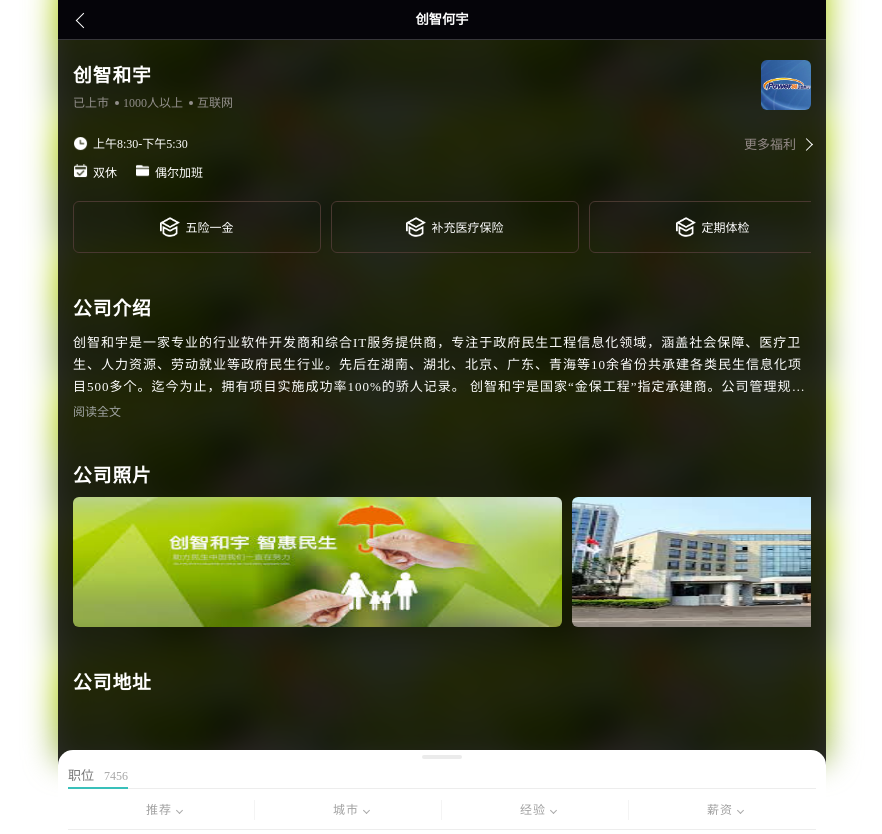
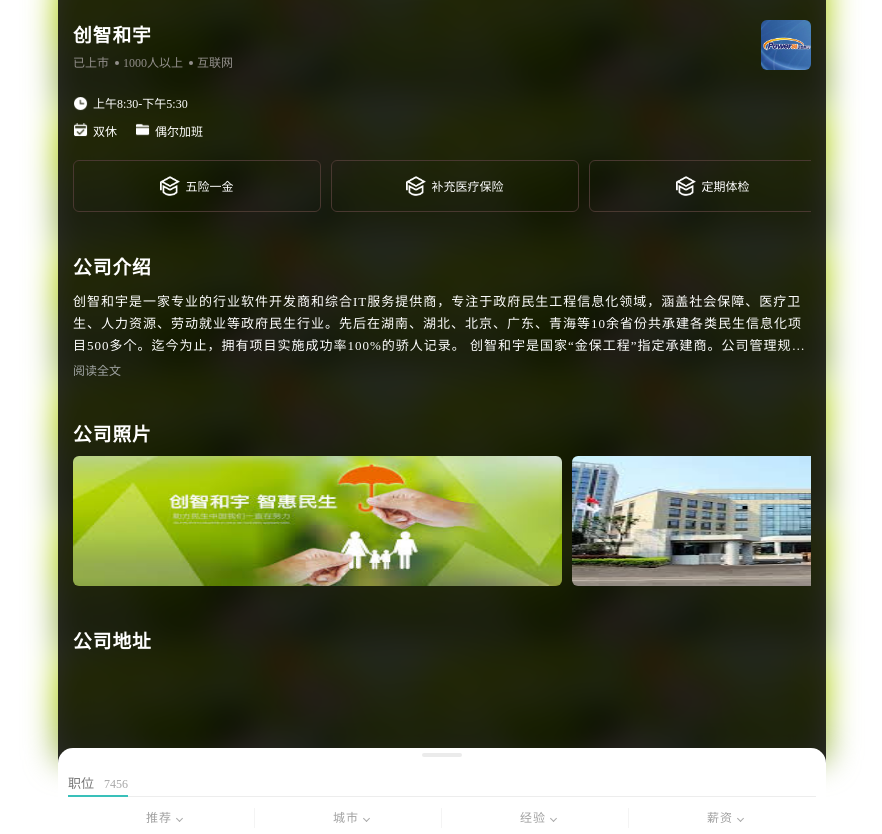
Before and after one commit to qdyl/2020_0508Interview, a plain HTML site: page 公司页面/company.html in a window 1280 px wide. Shown: the top 834 px of the page, without its empty margins (198-1080 px from the left). Drawn offline with Linux system fonts and the light colour scheme; a script that the page names is missing; files whose address does not match are found by name.

Commit message:
5.09下午提交文件，14:24

```diff
--- a/公司页面/company.html
+++ b/公司页面/company.html
@@ -13,11 +13,6 @@
 </head>
 
 <body>
-  <!-- 一、头部 -->
-  <header class="back-header">
-    <i class="back-icon" onclick="history.go(-1)"></i>
-    <h5 class="header-title">创智何宇</h5>
-  </header>
   <!-- 二、主体 -->
   <main class="company-main">
     <!-- 部分1：公司福利相关 -->
@@ -37,7 +32,7 @@
       <!-- 福利 -->
       <div class="companyWelfare clearfix">
         <span class="float-left workTime">上午8:30-下午5:30</span>
-        <span class="float-right moreWelfare">更多福利</span>
+        <!-- <span class="float-right moreWelfare">更多福利</span> -->
       </div>
       <!-- 工作时间 -->
       <div class="workingTime">
@@ -285,6 +280,11 @@
     slidesPerView : 1.5,
     // slidesOffsetAfter : 50,
     spaceBetween : 10,
+    on:{
+    click: function(e){
+      console.log('你点击了图片',e)
+    },
+  },
   });
 
   /* 2、查看公司介绍： */
@@ -360,23 +360,62 @@
 
   /*8、滑动页面的时候，底部弹起的职位列表隐藏*/
   // $(document).scroll(function(){
-  //   let theY = $(document).scrollTop();
-  //   console.log(theY)
+  //   var theY = $(document).scrollTop();
+  //   var clientHeight = document.documentElement.clientHeight || document.body.clientHeight; // 设备高度
+  //   var scrollTop = document.documentElement.scrollTop; //  到头部的距离
+  //   var scrollHeight = document.documentElement.scrollHeight; // 滚动条的总高度
+  //   console.log('滚动中',clientHeight,scrollTop,scrollHeight)
+
+  //   if(scrollTop > 0 && clientHeight + scrollTop < scrollHeight){
+  //     $('.footer-jobList-wrap').addClass('footerJob_list_hide')
+  //   }else if(clientHeight + scrollTop >= scrollHeight){
+  //     $('.footer-jobList-wrap').removeClass('footerJob_list_hide');
+  //   }
   // });
+  // 临时 - 开始
+  $('.company-main').scroll(function(){
+    var theY = $(document).scrollTop();
+    var clientHeight = $('.company-main').outerHeight(); // 设备高度
+    var scrollTop = document.getElementsByClassName('company-main')[0].scrollTop; //  到头部的距离
+    var scrollHeight = document.getElementsByClassName('company-main')[0].scrollHeight; // 滚动条的总高度
+    console.log('滚动中',clientHeight,scrollTop,scrollHeight,$('.company-main').outerHeight())
+
+    if(scrollTop > 0 && clientHeight + scrollTop < scrollHeight){
+      $('.footer-jobList-wrap').addClass('footerJob_list_hide')
+    }else if(Math.ceil(clientHeight + scrollTop) >= scrollHeight){
+      $('.footer-jobList-wrap').removeClass('footerJob_list_hide');
+    }
+  });
+  // --- 结束
+
 
 
   // touch事件
-  // $("body").on("touchstart", function(e) {
-  //   e.preventDefault();
-  // });
+  var touchStartY,touchEndY;
+  $(".company-main").on("touchstart", function(e) {
+    // e.preventDefault();
+    touchStartY = e.touches[0].pageY
+    console.log("开始滑动",touchStartY)
+  });
 
-  // $("body").on("touchend", function(e) {
-  //   e.preventDefault();
-  // });
+  $(".company-main").on("touchmove", function(e) {
+    // e.preventDefault();
+    touchEndY = e.touches[0].pageY
+    console.log('滑动中',touchEndY)
+  });
 
-  // $("body").on("touchmove", function(e) {
-  //   e.preventDefault();
-  // });
+  $(".company-main").on("touchend", function(e) {
+    // e.preventDefault();
+    // 下滑动
+    if((touchEndY - touchStartY)<0){
+      console.log('向下滑动')
+      $('.footer-jobList-wrap').addClass('footerJob_list_hide')
+    }else{
+      $('.footer-jobList-wrap').removeClass('footerJob_list_hide')
+    }
+  });
+
+
 
 
   </script>
--- a/公司页面/css/company.less
+++ b/公司页面/css/company.less
@@ -43,54 +43,17 @@ a {
 
 // 2、公司页面
 
-.back-header {
-    position: fixed;
-    z-index: 9;
-    width: calc(100vw - 20px);
-    max-width: 768px;
-    padding: 0 10px;
-    height: 40px;
-    // line-height: 40px;
-    background-color: #050409;
-    border-bottom: 1px solid rgba(255, 255, 255, .2);
-    color: #fff;
-    text-align: center;
-
-    .header-title {
-        display: inline-block;
-        margin: 0;
-        line-height: 40px;
-    }
-
-    .back-icon {
-        position: absolute;
-        left: 0;
-        width: 40px;
-        height: 40px;
-        display: inline-block;
-    }
-
-    .back-icon:before {
-        position: absolute;
-        top: 15px;
-        display: inline-block;
-        content: '';
-        width: 10px;
-        height: 10px;
-        border-top: 1.5px solid #fff;
-        border-right: 1.5px solid #fff;
-        transform: rotate(225deg);
-    }
-}
 // 二、主体
 .company-main {
 
-    padding: 40px 15px;
+    padding: 0 15px 70px;
     color: #fff;
     background-color: rgba(0,0,0,.82);
     min-height: 100vh;
     position: relative;
     z-index: 5;
+    height: calc(100vh - 70px);
+    overflow: auto;
     // 公用  h3 标签样式
     .common-company-h3-tit{
         margin-bottom: 10px;
@@ -99,7 +62,7 @@ a {
 
     // 公司名字、logo
     .name-logo {
-        margin-top: 20px;
+        padding-top: 20px;
 
         h3 {
             margin-bottom: 6px;
@@ -379,7 +342,7 @@ a {
     border-top-right-radius: 15px;
     position: fixed;
     z-index: 20;
-    bottom: 50px;
+    bottom: 52px;
     width: calc(100vw - 20px);
     max-width: 768px;
     height: calc(100vh - 60px);
@@ -388,6 +351,10 @@ a {
     transition: all .5s;
     &.footerJob_list_pop{
         transform: translateY(0);
+        bottom: 0;
+    }
+    &.footerJob_list_hide{
+        transform: translateY(100%);
         bottom: 0;
     }
     &::after{
@@ -403,7 +370,7 @@ a {
         border-radius: 20px;
     }
     .jobNum-box{
-        padding-top: 10px;
+        padding-top: 20px;
         padding-bottom: 4px;
         border-bottom: 1px solid #EDEDED;
         .jobNum{
@@ -520,7 +487,7 @@ a {
             font-size: 13px;
             display: none;
             color: #1F1F1F;
-            height: calc(100vh - 141px);
+            height: calc(100vh - 131px);
             background-color: rgba(0,0,0,.15);
         }
         .sub-items-text{
```
Also changed, not shown: 公司页面/css/company.css.
